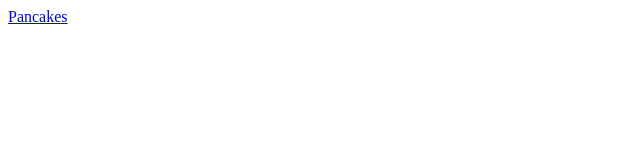
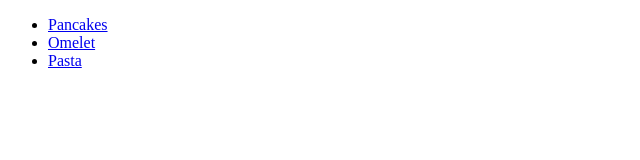
Before and after one commit to matassalys0/odin-recipes, a plain HTML site: page index.html in a window 1280 px wide. Shown: the whole page, without its empty margins (0-640 px from the left). Drawn offline with Linux system fonts and the light colour scheme.

Commit message:
rest of files

```diff
--- a/index.html
+++ b/index.html
@@ -5,7 +5,10 @@
         <title>Recipes</title>
     </head>
     <body>
-        <a href="recipes/pancakes.html">Pancakes</a>
-
+        <ul>
+            <li><a href="recipes/pancakes.html">Pancakes</a></li>
+            <li><a href="recipes/omelet.html">Omelet</a></li>
+            <li><a href="recipes/pasta.html">Pasta</a></li>
+        </ul>
     </body>
 </html>
```
Also changed, not shown: images/omelet.png (added), images/pasta.jpg (added), 1 other file.
